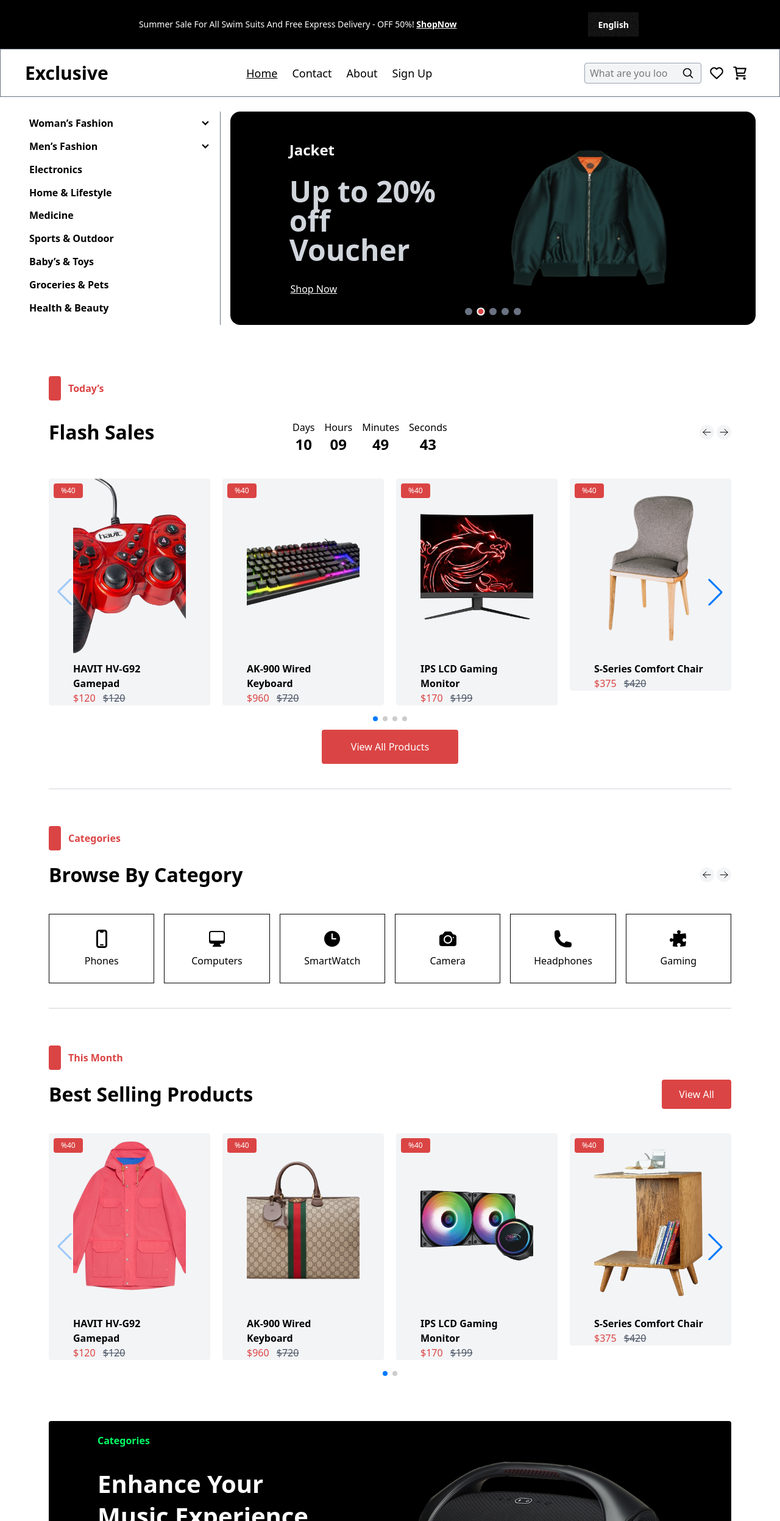
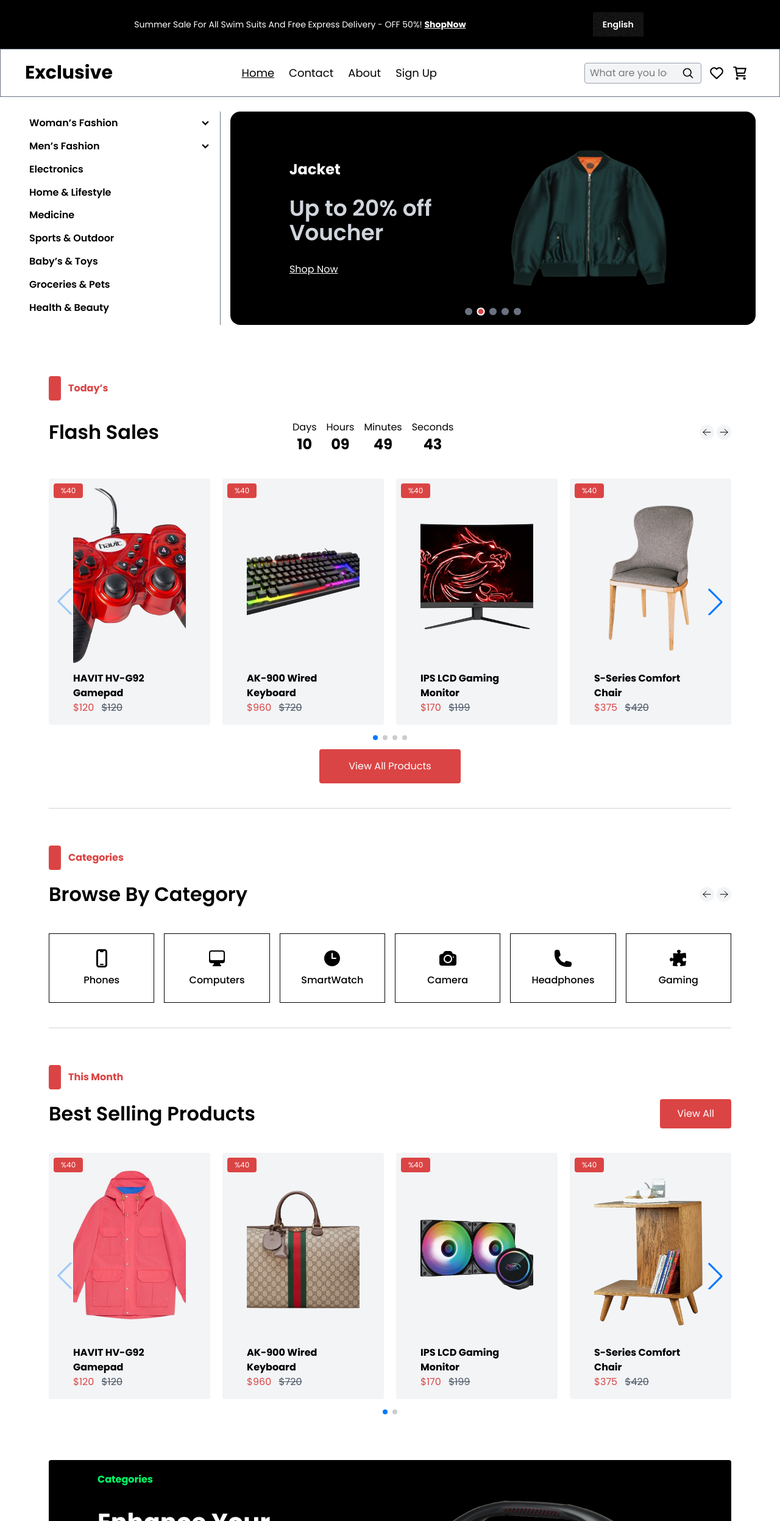
Before and after one commit to SamehDheir/GSG-project-01-react, a React (Vite) app: page / in a window 1280 px wide. Shown: the top 2495 px of the page at 61% size. Built offline with nearby package versions, Linux system fonts and the light colour scheme.

Commit message:
update font

```diff
--- a/src/components/OfferDay.jsx
+++ b/src/components/OfferDay.jsx
@@ -176,7 +176,7 @@ export default function OfferDay() {
       >
         {products.map((product) => (
           <SwiperSlide key={product.id}>
-            <div className="relative my-10 bg-gray-100 px-4 sm:px-10 rounded overflow-hidden group">
+            <div className="relative my-10 bg-gray-100 p-4 sm:px-10 rounded overflow-hidden group">
               <img
                 src={product.image}
                 alt={product.name}
--- a/src/components/OfferMonth.jsx
+++ b/src/components/OfferMonth.jsx
@@ -87,21 +87,17 @@ export default function OfferMonth() {
       >
         {products.map((product) => (
           <SwiperSlide key={product.id}>
-            {/* Container ثابت الحجم مع overflow-hidden */}
-            <div className="relative my-10 bg-gray-100 px-4 sm:px-10 rounded overflow-hidden group">
-              {/* الصورة تكبر عند hover */}
+            <div className="relative my-10 bg-gray-100 p-4 sm:px-10 rounded overflow-hidden group">
               <img
                 src={product.image}
                 alt={product.name}
                 className="w-full h-40 sm:h-56 md:h-60 lg:h-72 object-cover rounded mb-3 transition-transform duration-500 ease-in-out group-hover:scale-110"
               />
 
-              {/* عرض الخصم */}
               <span className="bg-primary text-white text-xs px-3 py-1 rounded absolute top-2 left-2">
                 %40
               </span>
 
-              {/* اسم المنتج والسعر */}
               <h2 className="font-bold">{product.name}</h2>
               <h5 className="text-primary">
                 ${product.price}{" "}
--- a/src/components/SliderImage.jsx
+++ b/src/components/SliderImage.jsx
@@ -59,7 +59,7 @@ export default function SliderImage() {
         >
           <div className="flex flex-col  space-y-4 gap-3 max-w-[50%]">
             <h2 className="text-lg lg:text-2xl font-bold">{product.name}</h2>
-            <p className="text-md lg:text-5xl w-65 font-semibold text-gray-300">
+            <p className="text-md lg:text-4xl w-65 font-semibold text-gray-300">
               {product.desc}
             </p>
             <button className="underline w-20">Shop Now</button>
--- a/src/index.css
+++ b/src/index.css
@@ -1,9 +1,16 @@
+@import url('https://fonts.googleapis.com/css2?family=Poppins:wght@400;500;600;700&display=swap');
+
 @import "tailwindcss";
 @plugin "daisyui" {
   themes: false;
 }
 
+
 @theme {
   --color-primary: #DB4444;
   --color-secondary: #00FF66;
 }
+
+body {
+  font-family: 'Poppins', sans-serif;
+}
```
